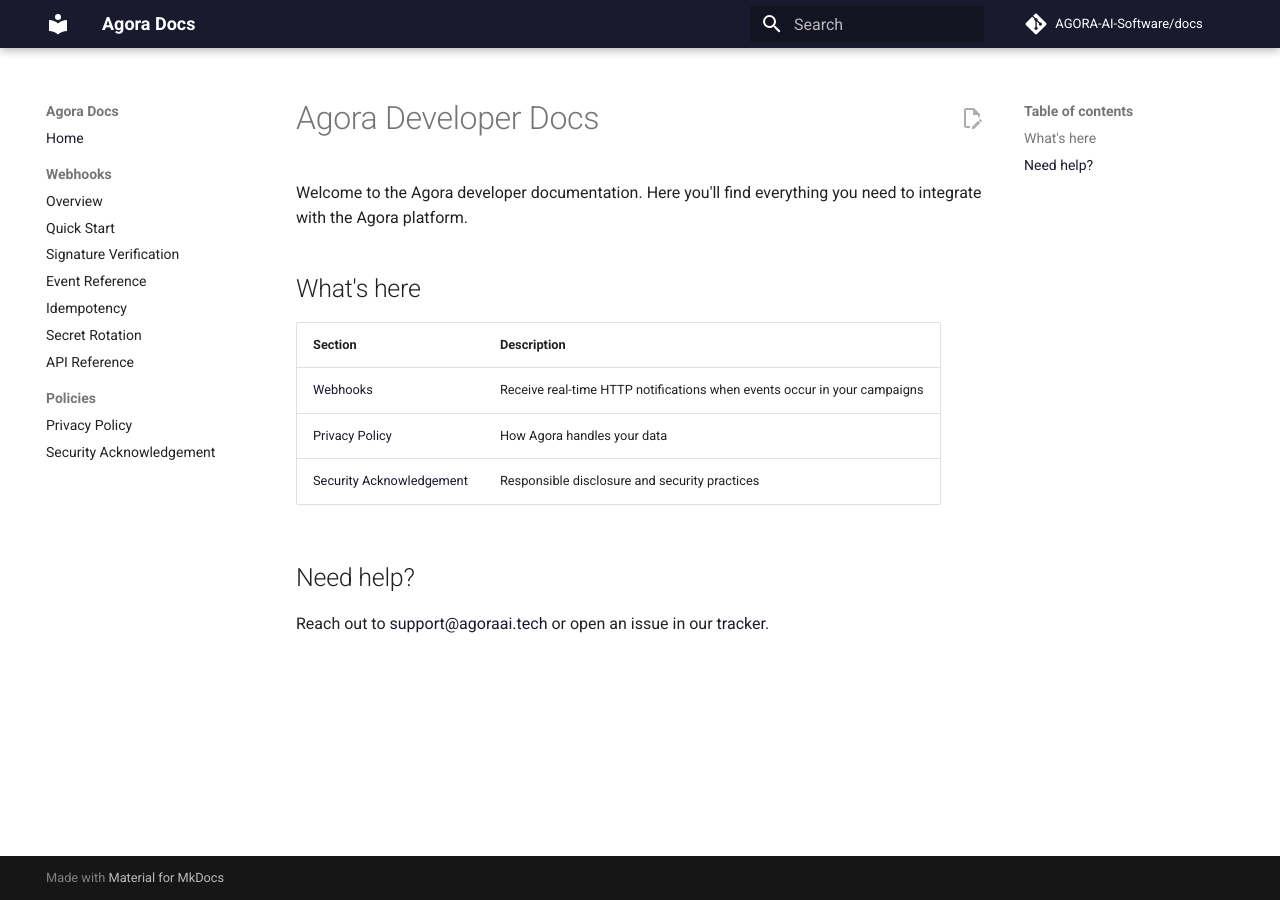
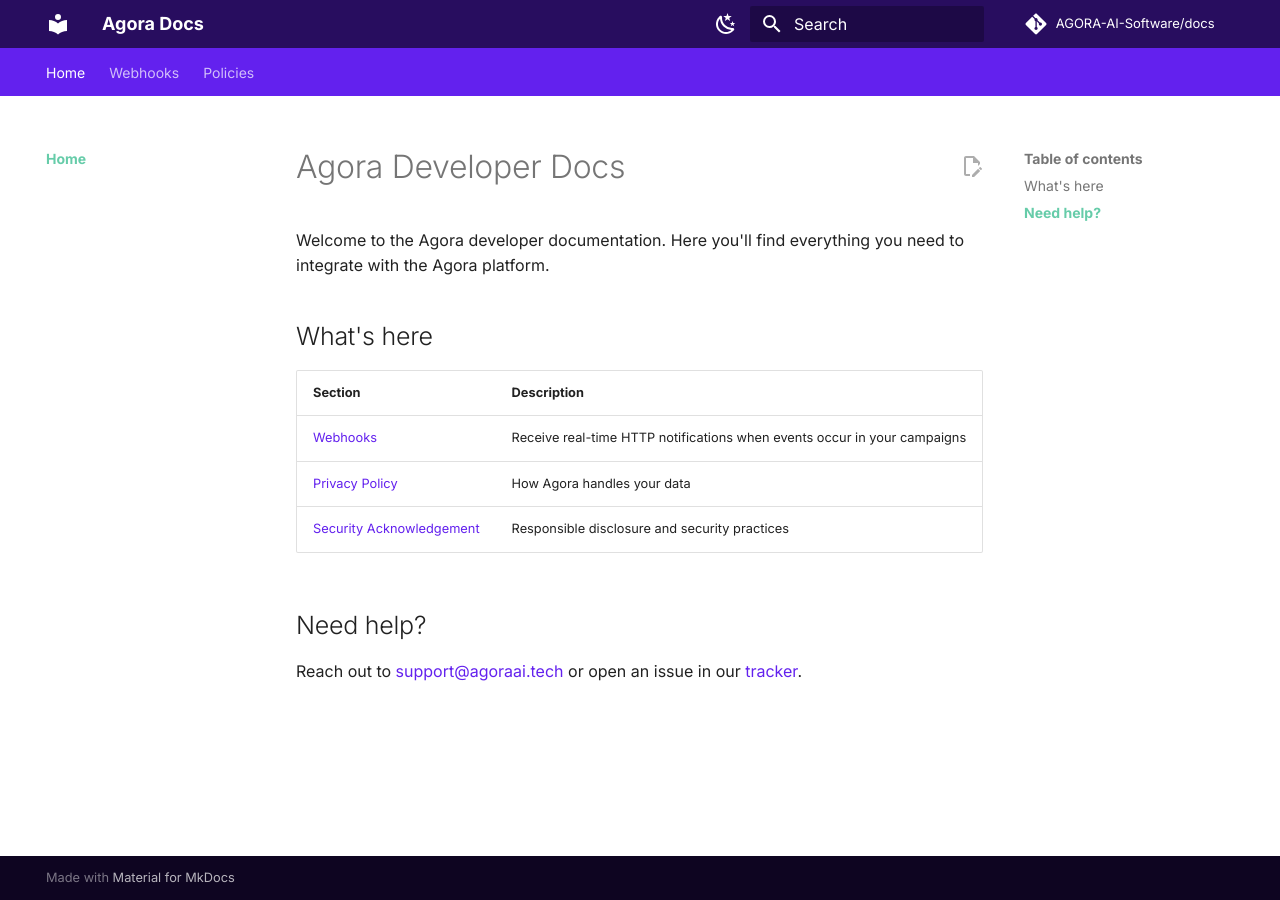
Before and after one commit to AGORA-AI-Software/docs, an MkDocs documentation site: the page built from docs/index.md, in a window 1280 px wide. Built offline with MkDocs 1.6.1 and Material for MkDocs 9.7.7, drawn with Linux system fonts in a browser that asks for light colours; comment, search, counter and statistics services are not loaded.

Commit message:
fix: build passing + Agora brand palette on MkDocs Material (#2)
* fix: move policies into docs/ and drop strict mode so build passes

MkDocs only looks inside docs/ for content files; policies/ was at the
repo root which caused four warnings that aborted the strict build.
Also removed missing logo/favicon asset references.

Co-Authored-By: leema-bot <266857362+leema-bot@users.noreply.github.com>

* style: apply Agora brand palette to MkDocs Material theme

Light/dark toggle using brand tokens from agora-tokens.ts:
- Primary: #6321EE (light) / #804CF1 (dark)
- Accent: #66CCA9 (light) / #7FFFD3 (dark)
- Dark bg: #110822 (near brand-purple-900)
- Header/footer: #140730
- Code bg in dark: #1a1030
- Fonts: Inter (body) + Fira Code (code) matching app theme

Co-Authored-By: leema-bot <266857362+leema-bot@users.noreply.github.com>

---------

Co-authored-by: leema-bot <266857362+leema-bot@users.noreply.github.com>

```diff
--- a/docs/stylesheets/extra.css
+++ b/docs/stylesheets/extra.css
@@ -1,6 +1,75 @@
+/* Agora brand tokens */
 :root {
-  --md-primary-fg-color: #1a1a2e;
-  --md-primary-fg-color--light: #16213e;
-  --md-primary-fg-color--dark: #0f3460;
-  --md-accent-fg-color: #6c63ff;
+  --agora-purple-900: #140730;
+  --agora-purple-800: #280D5F;
+  --agora-purple-600: #4F1ABE;
+  --agora-purple-500: #6321EE;
+  --agora-purple-400: #804CF1;
+  --agora-purple-300: #9D76F5;
+  --agora-mint-500:   #7FFFD3;
+  --agora-mint-600:   #66CCA9;
+  --agora-neutral-900: #070506;
+  --agora-surface-500: #E8EAF2;
 }
+
+/* ── Light scheme ─────────────────────────────────────────── */
+[data-md-color-scheme="default"] {
+  --md-primary-fg-color:        var(--agora-purple-500);
+  --md-primary-fg-color--light: var(--agora-purple-400);
+  --md-primary-fg-color--dark:  var(--agora-purple-800);
+  --md-primary-bg-color:        #ffffff;
+  --md-primary-bg-color--light: #ffffff;
+
+  --md-accent-fg-color:         var(--agora-mint-600);
+  --md-accent-fg-color--transparent: rgba(127, 255, 211, 0.1);
+
+  --md-typeset-a-color:         var(--agora-purple-500);
+}
+
+/* ── Dark scheme ──────────────────────────────────────────── */
+[data-md-color-scheme="slate"] {
+  --md-primary-fg-color:        var(--agora-purple-400);
+  --md-primary-fg-color--light: var(--agora-purple-300);
+  --md-primary-fg-color--dark:  var(--agora-purple-900);
+  --md-primary-bg-color:        #ffffff;
+  --md-primary-bg-color--light: #ffffff;
+
+  --md-accent-fg-color:         var(--agora-mint-500);
+  --md-accent-fg-color--transparent: rgba(127, 255, 211, 0.1);
+
+  --md-typeset-a-color:         var(--agora-purple-300);
+
+  /* Darken the page background toward brand dark */
+  --md-default-bg-color:        #110822;
+  --md-default-fg-color:        rgba(255, 255, 255, 0.87);
+  --md-default-fg-color--light: rgba(255, 255, 255, 0.54);
+  --md-default-fg-color--lighter: rgba(255, 255, 255, 0.32);
+
+  --md-code-bg-color:           #1a1030;
+  --md-code-fg-color:           #e8e0ff;
+}
+
+/* ── Code blocks: mint accents on purple bg ───────────────── */
+[data-md-color-scheme="slate"] .highlight {
+  background-color: #1a1030;
+}
+
+/* ── Nav header: solid brand purple ──────────────────────── */
+.md-header {
+  background-color: var(--agora-purple-900);
+}
+
+[data-md-color-scheme="default"] .md-header {
+  background-color: var(--agora-purple-800);
+}
+
+/* ── Sidebar active item: mint underline ─────────────────── */
+.md-nav__link--active {
+  color: var(--md-accent-fg-color) !important;
+  font-weight: 600;
+}
+
+/* ── Footer ──────────────────────────────────────────────── */
+.md-footer {
+  background-color: var(--agora-purple-900);
+}
--- a/mkdocs.yml
+++ b/mkdocs.yml
@@ -11,10 +11,23 @@ theme:
     - scheme: default
       primary: custom
       accent: custom
+      toggle:
+        icon: material/weather-night
+        name: Switch to dark mode
+    - scheme: slate
+      primary: custom
+      accent: custom
+      toggle:
+        icon: material/weather-sunny
+        name: Switch to light mode
+  font:
+    text: Inter
+    code: Fira Code
   features:
     - navigation.instant
     - navigation.sections
     - navigation.top
+    - navigation.tabs
     - search.highlight
     - search.suggest
     - content.code.copy
```
